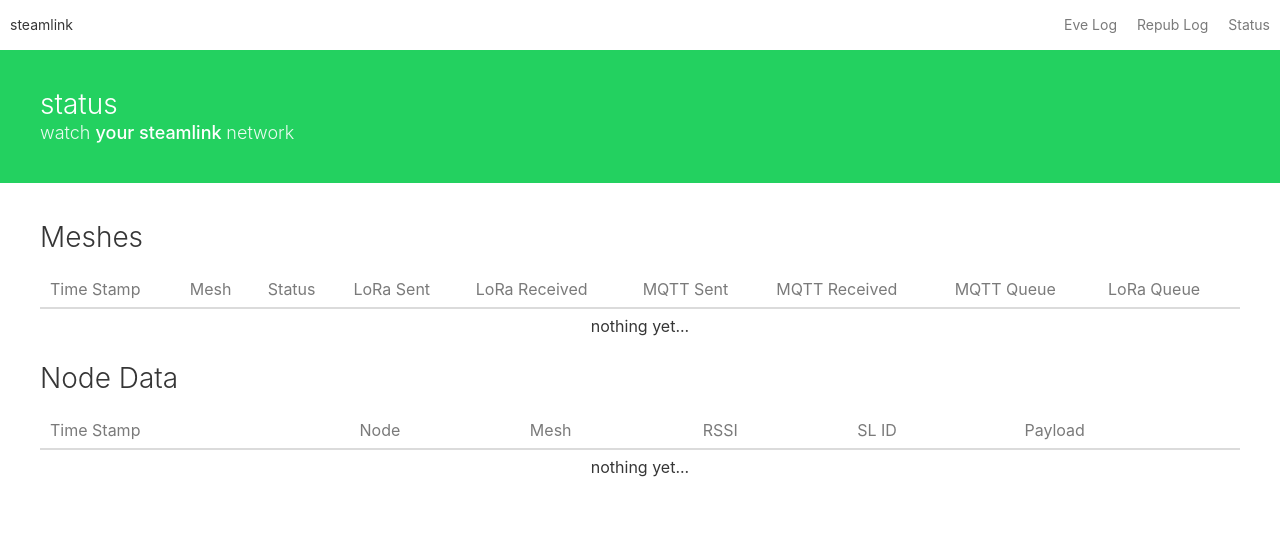
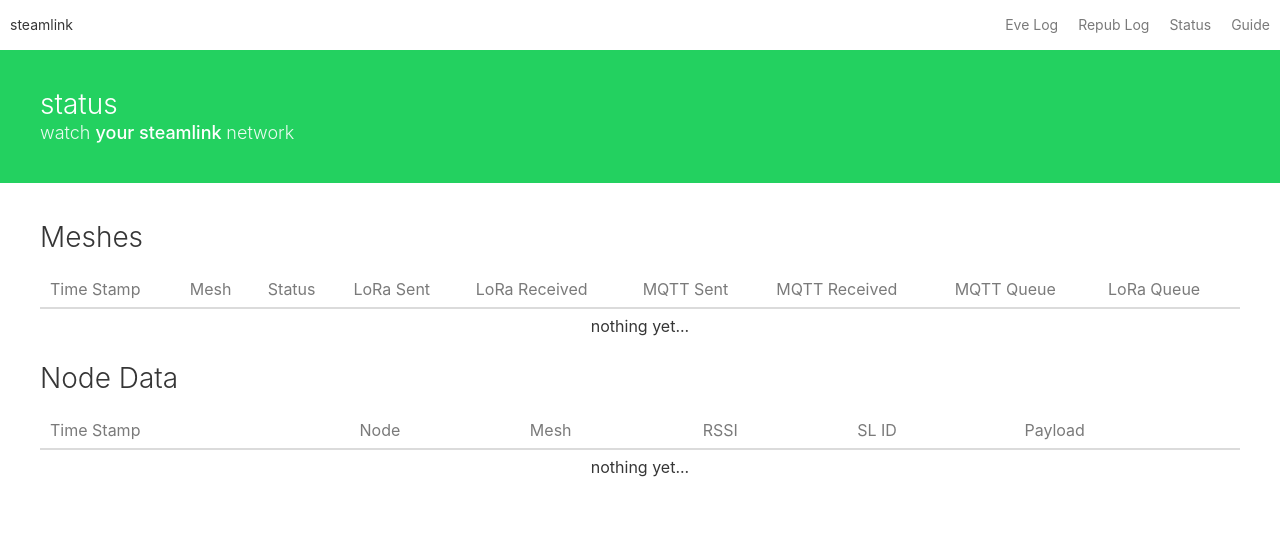
Before and after one commit to steamlink/build-test, a Python web app: template store/eve-demo/templates/status.html in a window 1280 px wide. Shown: the top 544 px of the page. Run offline with Jinja, Linux system fonts and the light colour scheme; the template is opened without the code that fills it, so the values that code supplies are empty; some libraries are stand-ins or nearby versions.

Commit message:
added walkthrough link to index and status page

```diff
--- a/store/eve-demo/templates/index.html
+++ b/store/eve-demo/templates/index.html
@@ -29,6 +29,9 @@
         </a>
         <a href="/status" class="nav-item">
           Status
+        </a>
+        <a href="/static/walkthrough.html" class="nav-item">
+          Guide
         </a>
       </div>
     </nav>
--- a/store/eve-demo/templates/status.html
+++ b/store/eve-demo/templates/status.html
@@ -116,6 +116,9 @@
         <a href="/status" class="nav-item">
           Status
         </a>
+        <a href="/static/walkthrough.html" class="nav-item">
+          Guide
+        </a>
       </div>
     </nav>
 
```
